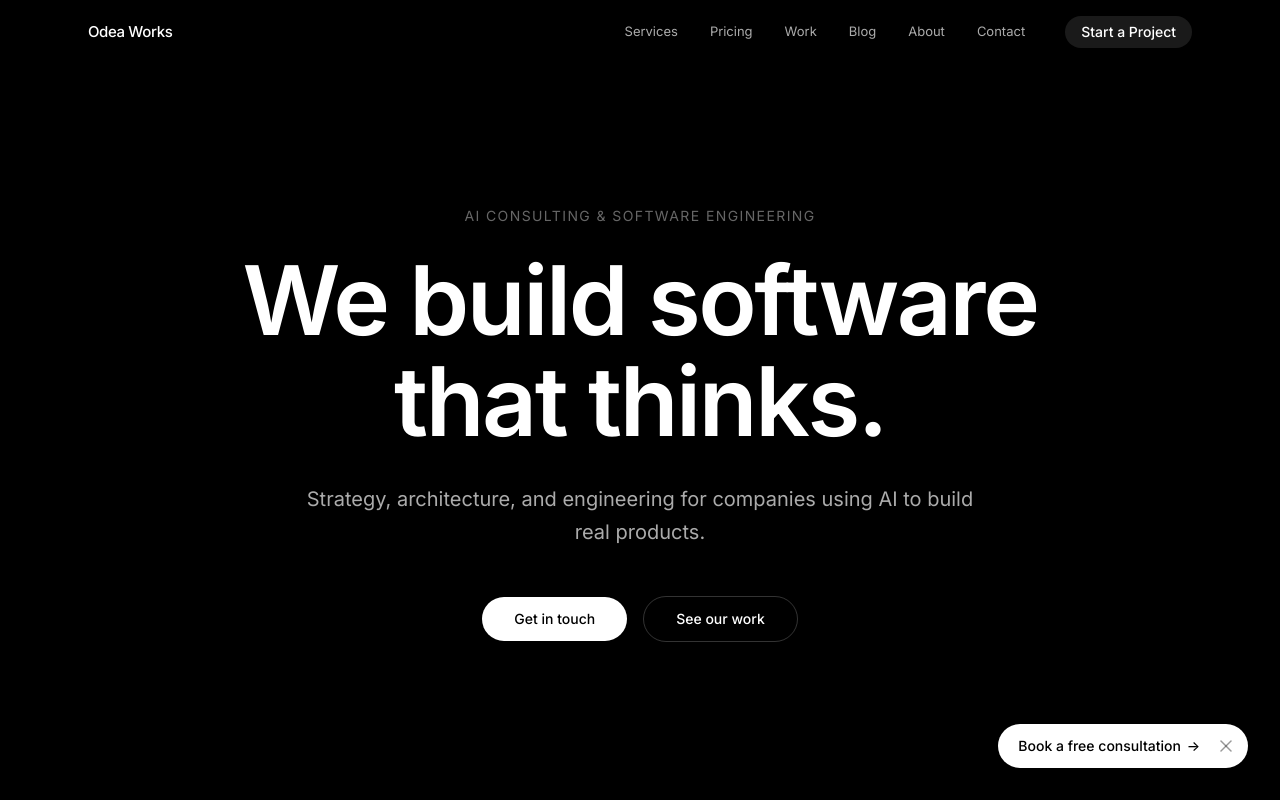
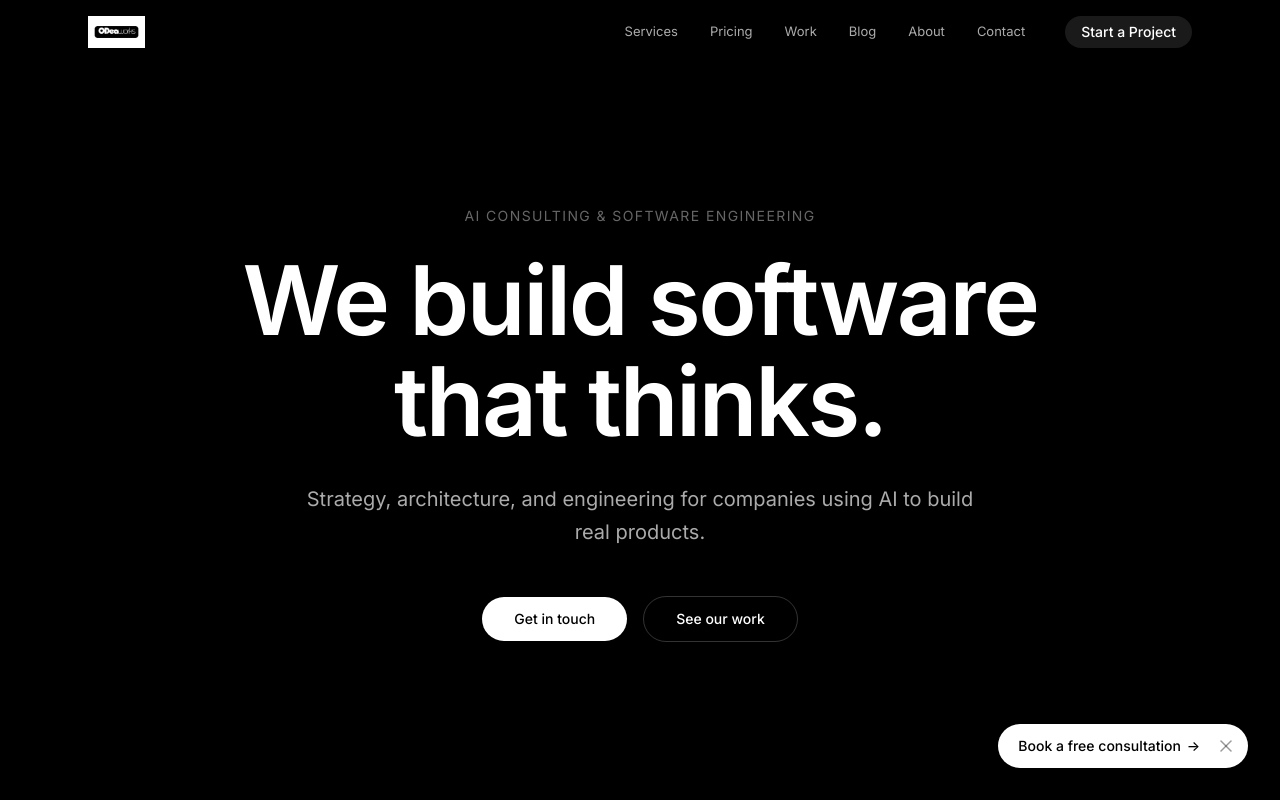
Before and after one commit to connorodea/odeaworks.com, an Astro site: page / in a window 1280 px wide. Shown: the top 800 px of the page. Built offline with nearby package versions, Linux system fonts and the light colour scheme; Astro itself is replaced by a stand-in of ours.

Commit message:
feat: add ODeaWorks logo to header, footer, landing pages, OG image
- All 9 logo variations added to /public/logos/
- Header: logo image (h-8) replaces text wordmark
- Footer: logo (h-6, 50% opacity) next to copyright
- Landing pages: logo in minimal header
- OG image updated with O'Dea works branding
- Logo variations: official (black bg), outline, fire/script,
  clean sans-serif (v2-v4)

Co-Authored-By: Claude Opus 4.6 (1M context) <noreply@anthropic.com>

```diff
--- a/src/components/layout/Footer.astro
+++ b/src/components/layout/Footer.astro
@@ -12,9 +12,10 @@ const links = [
 
 <footer class="border-t border-border">
   <div class="mx-auto flex max-w-6xl flex-col items-center justify-between gap-4 px-6 py-6 sm:flex-row">
-    <p class="text-sm text-text-muted">
-      &copy; 2026 Odea Works
-    </p>
+    <div class="flex items-center gap-3">
+      <img src="/logos/ODeaWorks-official.png" alt="ODeaWorks" class="h-6 w-auto opacity-50" />
+      <p class="text-sm text-text-muted">&copy; 2026</p>
+    </div>
     <nav class="flex flex-wrap items-center gap-6">
       {
         links.map((link) => (
--- a/src/components/layout/Header.astro
+++ b/src/components/layout/Header.astro
@@ -14,9 +14,9 @@ const navLinks = [
   class="fixed top-0 left-0 right-0 z-50 transition-[border-color,background-color] duration-300 bg-background/80 backdrop-blur-xl border-b border-transparent"
 >
   <nav class="mx-auto flex max-w-6xl items-center justify-between px-6 h-16">
-    <!-- Wordmark -->
-    <a href="/" class="text-[15px] font-medium tracking-tight text-text-primary">
-      Odea Works
+    <!-- Logo -->
+    <a href="/" class="flex items-center">
+      <img src="/logos/ODeaWorks-official.png" alt="ODeaWorks" class="h-8 w-auto" />
     </a>
 
     <!-- Desktop nav -->
--- a/src/layouts/LandingLayout.astro
+++ b/src/layouts/LandingLayout.astro
@@ -109,8 +109,8 @@ const landingSchema = {
     <!-- Minimal Landing Header -->
     <header class="fixed top-0 left-0 right-0 z-50 bg-background/80 backdrop-blur-xl border-b border-border">
       <nav class="mx-auto flex max-w-6xl items-center justify-between px-6 h-16">
-        <a href="/" class="text-[15px] font-medium tracking-tight text-text-primary">
-          Odea Works
+        <a href="/" class="flex items-center">
+          <img src="/logos/ODeaWorks-official.png" alt="ODeaWorks" class="h-8 w-auto" />
         </a>
         <div class="flex items-center gap-6">
           <a
```
Also changed, not shown: public/logo-clean.png (added), public/logo-light.png (added), public/logo.png (added), public/logos/ODeaWorks-fire.png (added), public/logos/ODeaWorks-fire2.png (added), public/logos/ODeaWorks-fire4.png (added), public/logos/ODeaWorks-official-outline.png (added), public/logos/ODeaWorks-official.png (added), public/logos/ODeaWorks-v2.png (added), public/logos/ODeaWorks-v3.png (added), public/logos/ODeaWorks-v4.png (added), public/logos/ODeaWorks.png (added), public/og-image.png.
